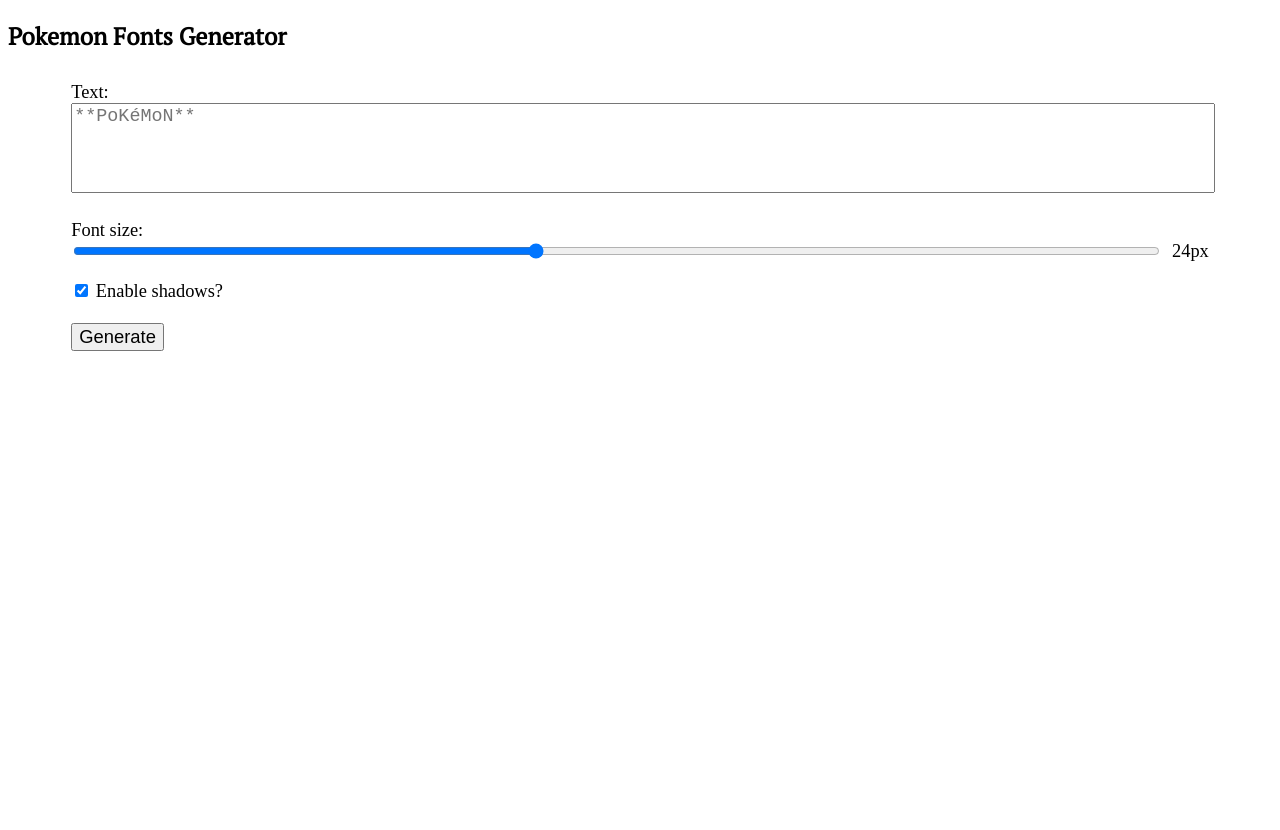
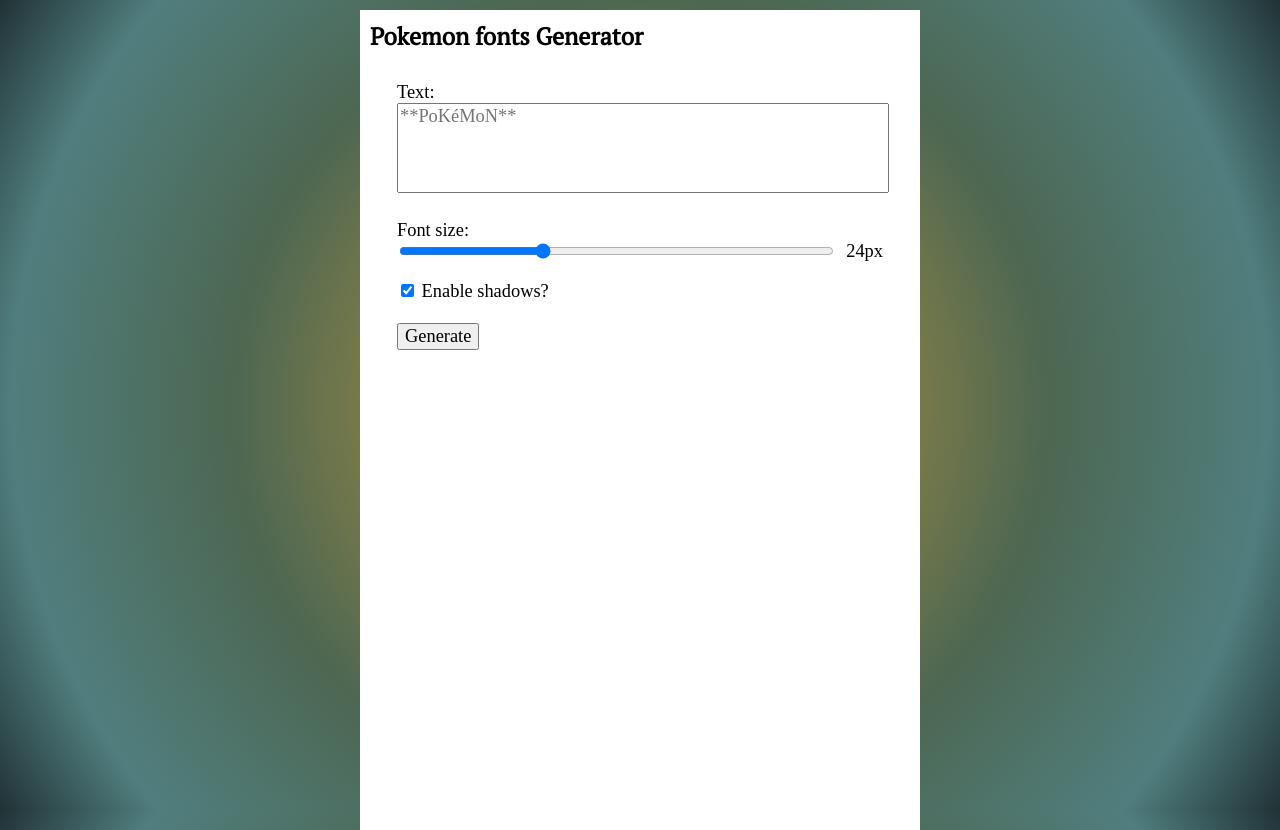
Before and after one commit to phoneticallySAARTHaK/Pokemon-Fonts-Generator, a plain HTML site: page index.html in a window 1280 px wide. Before the commit the page ends 800 px from the top, so only its background shows below. Drawn offline with Linux system fonts and the light colour scheme.

Commit message:
style UI

```diff
--- a/index.html
+++ b/index.html
@@ -11,14 +11,14 @@
     </head>
     <body>
         <section>
-            <h1>Pokemon Fonts Generator</h1>
+            <h1>Pokemon fonts Generator</h1>
             <div class="form">
                 <label for="text">Text: </label><br>
                 <textarea id="text" placeholder="**PoKéMoN**" rows="4"></textarea>
                 <br>
                 <label for="size">Font size:</label> <br>
                 <div class="range">
-                <input type="range" min="12" max="40" step="2" id="size" value="24">
+                <input type="range" min="12" max="48" step="2" id="size" value="24">
                 <output for="size">24px</output>
                 </div>
 
--- a/style.css
+++ b/style.css
@@ -23,13 +23,34 @@
     font-style: normal;
 }
 
+
 h1, h2 {
     font-family: 'PT Serif', serif;
+    margin-top: 0;
+}
+
+body {
+    margin: 0;
+    padding: 0;
+    background: rgb(208,159,57);
+    background: radial-gradient(circle, rgba(208,159,57,1) 0%, rgba(77,103,82,1) 54%, rgba(80,126,126,1) 83%, rgba(33,50,54,1) 100%);
+    height: 100vh;
+    overflow: auto;
 }
 
 section {
-    width: 100%;
-    margin: 0 auto;
+    width: 90%;
+    height: 100%;
+    position: relative;
+    margin: 10px auto;
+    padding: 10px;
+    background-color: white;
+}
+
+@media screen and (min-width: 600px) {
+    section {
+        width: 540px;
+    }
 }
 
 .form {
@@ -41,6 +62,7 @@
 
 label, input, button, textarea, output {
     font-size: inherit;
+    font-family: inherit;
 }
 
 label {
@@ -71,7 +93,7 @@
 }
 
 button {
-    float: left;
+
 }
 
 .font-space {
```
